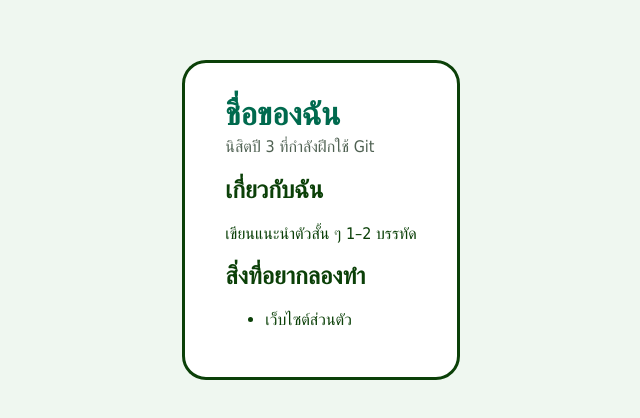
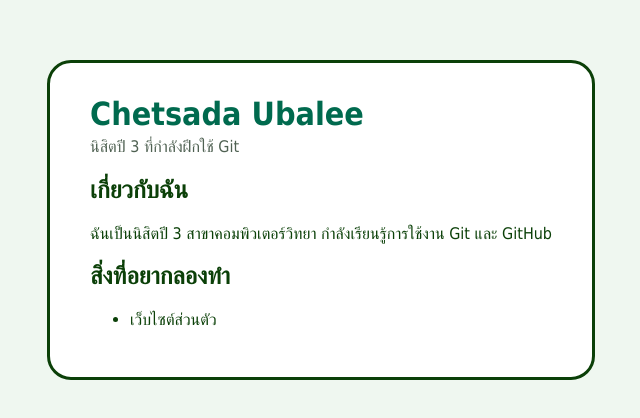
Before and after one commit to 67021545aa/my-profile, a plain HTML site: page index.html in a window 1280 px wide. Shown: the part 180-598 px from the top of the page, without its empty margins (319-959 px from the left). Drawn offline with Linux system fonts and the light colour scheme.

Commit message:
Add my name and intro

```diff
--- a/index.html
+++ b/index.html
@@ -8,11 +8,11 @@
 </head>
 <body>
   <main class="card">
-    <h1>ชื่อของฉัน</h1>
+    <h1>Chetsada Ubalee</h1>
     <p class="tagline">นิสิตปี 3 ที่กำลังฝึกใช้ Git</p>
 
     <h2>เกี่ยวกับฉัน</h2>
-    <p>เขียนแนะนำตัวสั้น ๆ 1–2 บรรทัด</p>
+    <p>ฉันเป็นนิสิตปี 3 สาขาคอมพิวเตอร์วิทยา กำลังเรียนรู้การใช้งาน Git และ GitHub</p>
 
     <h2>สิ่งที่อยากลองทำ</h2>
     <ul>
```
